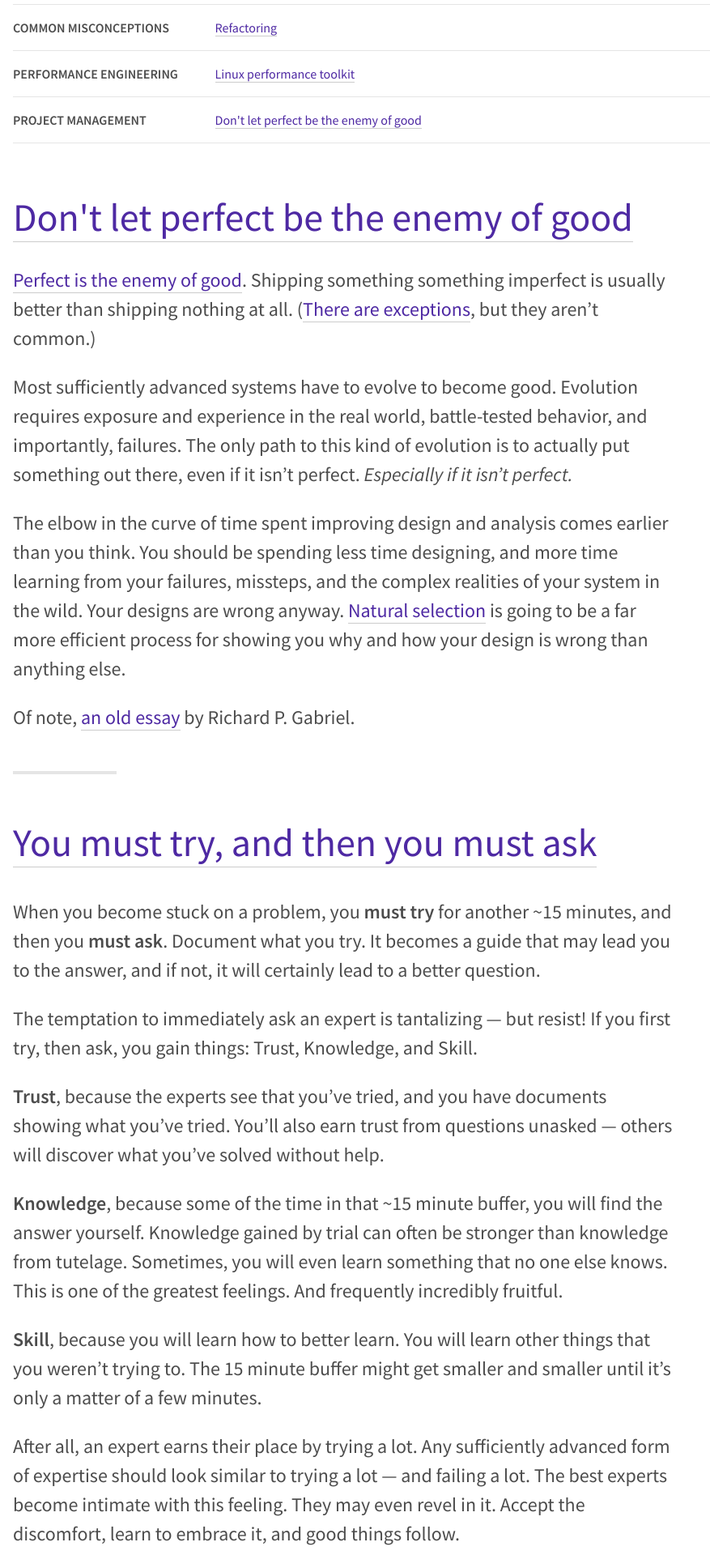
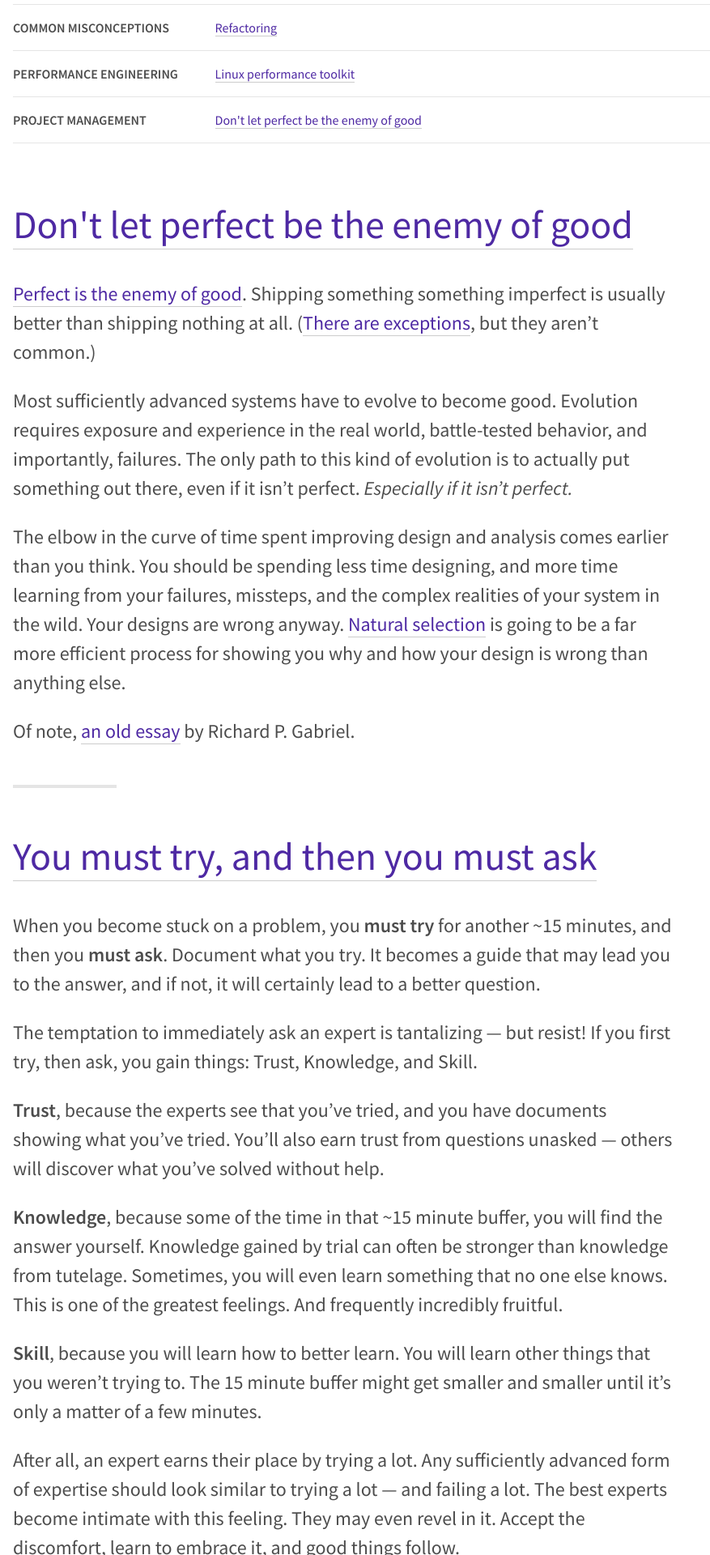
Before and after one commit to mcqueenjordan/mcqueenjordan.github.io, a Jekyll site: the page built from thoughts.md, in a window 1280 px wide. Shown: the part 1587-3507 px from the top of the page at 81% size, without its empty margins (0-877 px from the left). Built offline with Jekyll 4.4.1, drawn with Linux system fonts in a browser that asks for light colours.

Commit message:
Fix formatting in thoughts.md

```diff
--- a/thoughts.md
+++ b/thoughts.md
@@ -30,12 +30,10 @@ layout: default_with_index
   </div>
 </div>
 
-{% for thought in thoughts %}
-<h1 class="f1 normal mt0 mb4"><a href="/thought/{{ thought.name }}">{{ thought.title }}</a></h1>
 <div class="content measure-wide lh-copy f3-ns">
-        {{ thought.content }}
-        <hr>
-
-{% endfor %}
-
+  {% for thought in thoughts %}
+    <h1 class="f1 normal mt0 mb4"><a href="/thought/{{ thought.name }}">{{ thought.title }}</a></h1>
+      {{ thought.content }}
+      <hr>
+  {% endfor %}
 </div>
```
